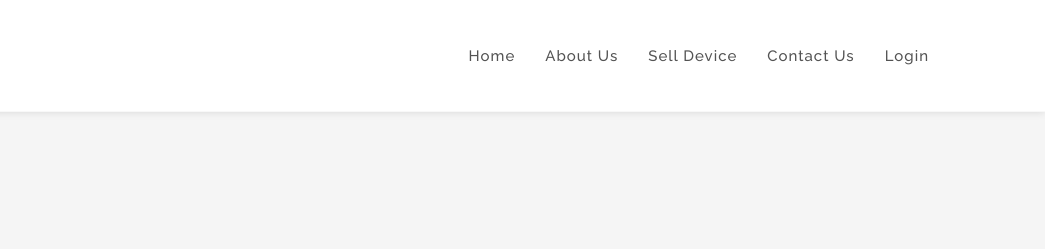
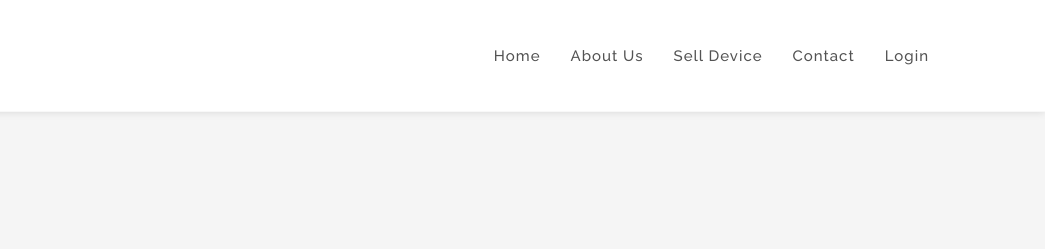
Before and after one commit to Ansari-Zeeshan/Instant-CashDeal, a plain HTML site: page about.html in a window 1280 px wide. Shown: the top 249 px of the page, 235-1280 px from the left. Drawn offline with nearby package versions, Linux system fonts and the light colour scheme.

Commit message:
back to normal

```diff
--- a/about.html
+++ b/about.html
@@ -84,7 +84,7 @@
                         <a class="nav-link" href="bikebrand.html">Sell Bike</a>
                     </li> -->
                         <li class="nav-item dropdown">
-                            <a class="nav-link" href="contact.html">Contact Us</a>
+                            <a class="nav-link" href="contact.html">Contact</a>
                         </li>
                         <li class="nav-item dropdown">
                             <a class="nav-link" href="login.html">Login</a>
```
